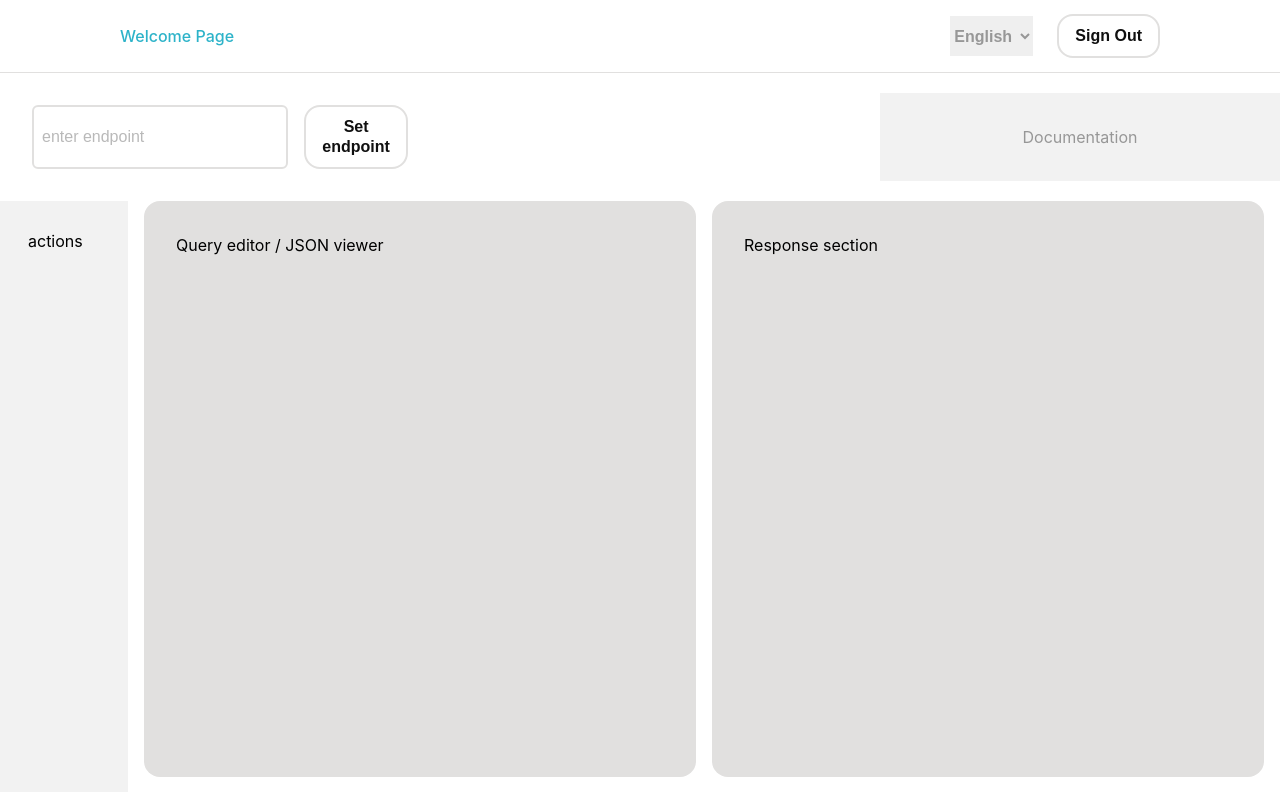
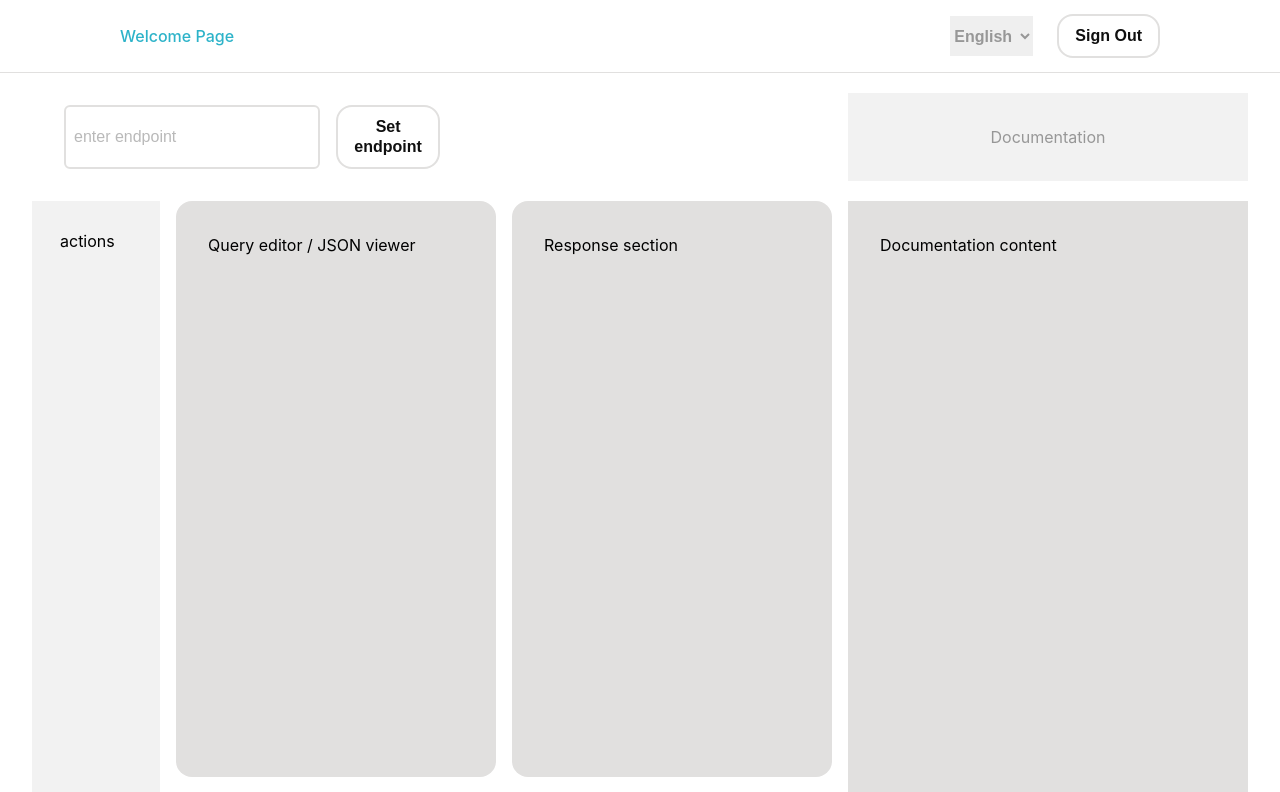
Before and after one commit to petro1909/graphiql-app, a React (Vite) app: page /gpaphiql in a window 1280 px wide. Shown: the top 792 px of the page. Built offline with nearby package versions, Linux system fonts and the light colour scheme.

Commit message:
feat: add adaptive

```diff
--- a/src/components/button/button.module.scss
+++ b/src/components/button/button.module.scss
@@ -1,7 +1,6 @@
 @use '../../helpers/variables.scss' as *;
 
 .button {
-
   font-size: 16px;
   font-weight: 700;
   padding: 10px 16px;
--- a/src/components/footer/footer.module.scss
+++ b/src/components/footer/footer.module.scss
@@ -1,5 +1,5 @@
 @use '../../helpers/variables.scss' as *;
-@import '../../helpers/mixins' ;
+@import '../../helpers/mixins';
 
 .footer {
   margin-top: auto;
--- a/src/components/header/header.module.scss
+++ b/src/components/header/header.module.scss
@@ -1,5 +1,5 @@
 @use '../../helpers/variables.scss' as *;
-@import '../../helpers/mixins' ;
+@import '../../helpers/mixins';
 
 .header {
   position: sticky;
@@ -20,7 +20,7 @@
 
   &.headerSmall {
     height: 64px;
-        box-shadow: 0 4px 8px rgba(0,0,0,.04);
+    box-shadow: 0 4px 8px rgba(0, 0, 0, 0.04);
   }
 }
 
--- a/src/helpers/variables.scss
+++ b/src/helpers/variables.scss
@@ -1,4 +1,3 @@
-
 // colors
 $color-white: #ffffff;
 $color-black: #000000;
--- a/src/pages/404/notFound.module.scss
+++ b/src/pages/404/notFound.module.scss
@@ -1,4 +1,4 @@
-@import '../../helpers/mixins' ;
+@import '../../helpers/mixins';
 
 .notFound {
   height: calc(100vh - 48px);
--- a/src/pages/main/mainPage.module.scss
+++ b/src/pages/main/mainPage.module.scss
@@ -1,14 +1,24 @@
 @use '../../helpers/variables.scss' as *;
+@import '../../helpers/mixins';
 
 .main {
   margin-bottom: 4rem;
 }
 
 .mainTop {
+  width: 95%;
+  margin: auto;
   display: flex;
   gap: 3rem;
   justify-content: space-between;
   align-items: center;
+
+  @include _768 {
+    flex-wrap: wrap;
+    gap: 0;
+    justify-content: center;
+    margin-bottom: 2rem;
+  }
 }
 
 .endpoint {
@@ -28,8 +38,9 @@
     cursor: pointer;
 
     &:hover {
-      border-color: $color-gray;
-      background-color: $color-gray;
+      color: $color-black;
+      border-color: $color-blue;
+      background-color: $color-blue;
     }
   }
 
@@ -49,6 +60,12 @@
     width: 25rem;
     padding: 2rem;
     background-color: $color-gray;
+
+    @include _992 {
+      grid-row: 1/2;
+      grid-column: 1/3;
+      width: 100%;
+    }
   }
 }
 
@@ -57,12 +74,17 @@
 }
 
 .sandBox {
-  width: 100%;
+  width: 95%;
+  margin: auto;
   display: grid;
   /*на grid-template-columns нужен динамический стиль - если документация видна (по условию) - последняяя колонка 25rem*/
-  grid-template-columns: 8rem 1fr 1fr 0 /* 25rem */;
+  grid-template-columns: 8rem 1fr 1fr 25rem /* 25rem */;
   grid-gap: 1rem;
   overflow-x: hidden;
+
+  @include _992 {
+    grid-template-columns: 8rem 1fr;
+  }
 
   &Request,
   &Responce,
@@ -72,6 +94,9 @@
     padding: 2rem;
     background-color: $color-gray;
     border-radius: 1rem;
+    @include _992 {
+      grid-column: 1/3;
+    }
   }
 
   &Vars,
@@ -85,4 +110,8 @@
   height: auto;
   padding: 1.75rem;
   background-color: $color-gray-light;
+  @include _992 {
+    grid-column: 1/3;
+    grid-row: 2/3;
+  }
 }
--- a/src/pages/main/mainPage.tsx
+++ b/src/pages/main/mainPage.tsx
@@ -6,7 +6,7 @@ import classes from './mainPage.module.scss';
 export function MainPage() {
   const { language } = useLocale();
   const placeholder = language.strings.endpointPlaceholder;
-  const isDisabled = true;
+  const isDisabled = false;
   const docBtnStyle = isDisabled ? classes.documentationDisabled : classes.documentationBtn;
   return (
     <main className={classes.main}>
@@ -19,7 +19,6 @@ export function MainPage() {
           {language.strings.doc}
         </div>
       </section>
-      <section className={classes.mainContent}>
       <section className={classes.sandBox}>
         <aside className={classes.actions}>actions</aside>
         <div className={classes.sandBoxRequest}>Query editor / JSON viewer</div>
@@ -28,7 +27,6 @@ export function MainPage() {
         <div className={classes.sandBoxVars}>Variables editor section</div>
         <div className={classes.sandBoxJson}>Headers editor section</div>
       </section>
-      </section>
     </main>
   );
 }
--- a/src/pages/welcome/welcome.module.scss
+++ b/src/pages/welcome/welcome.module.scss
@@ -1,4 +1,4 @@
-@import '../../helpers/mixins' ;
+@import '../../helpers/mixins';
 
 .welcome {
   height: calc(100vh - 48px);
```
Also changed, not shown: lang/en.json (line endings or trailing spaces), src/components/app/style.css (line endings or trailing spaces), src/index.css (line endings or trailing spaces). Lines whose indentation alone changed are shown as unchanged.
